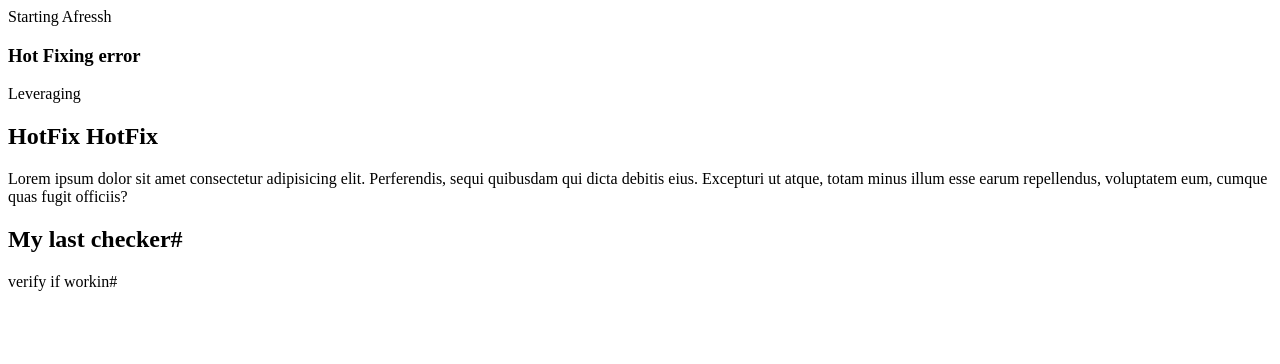
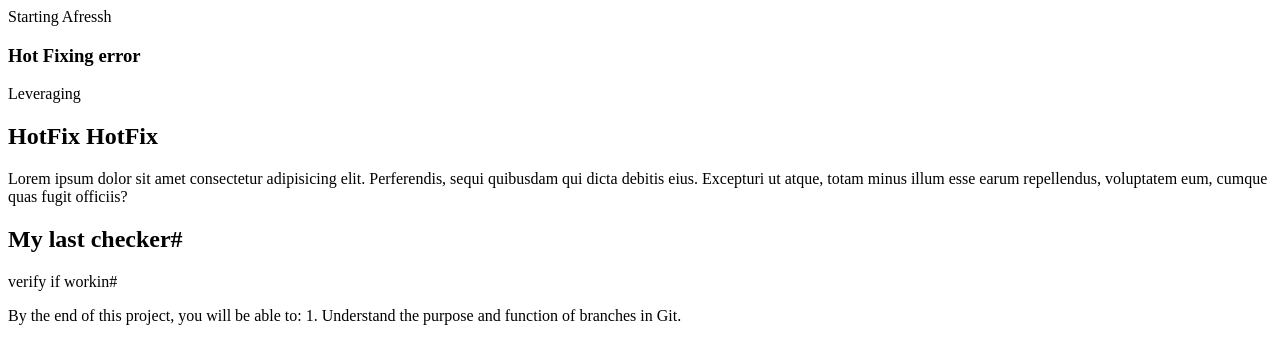
Before and after one commit to Agent1c/git-practise, a plain HTML site: page index.html in a window 1280 px wide. Drawn offline with Linux system fonts and the light colour scheme.

Commit message:
error email

```diff
--- a/index.html
+++ b/index.html
@@ -8,3 +8,7 @@
 
 <h2>My last checker#</h2>
 <p>verify if workin#</p>
+
+<!-- Tools and Requirements -->
+
+By the end of this project, you will be able to: 1. Understand the purpose and function of branches in Git.
```
